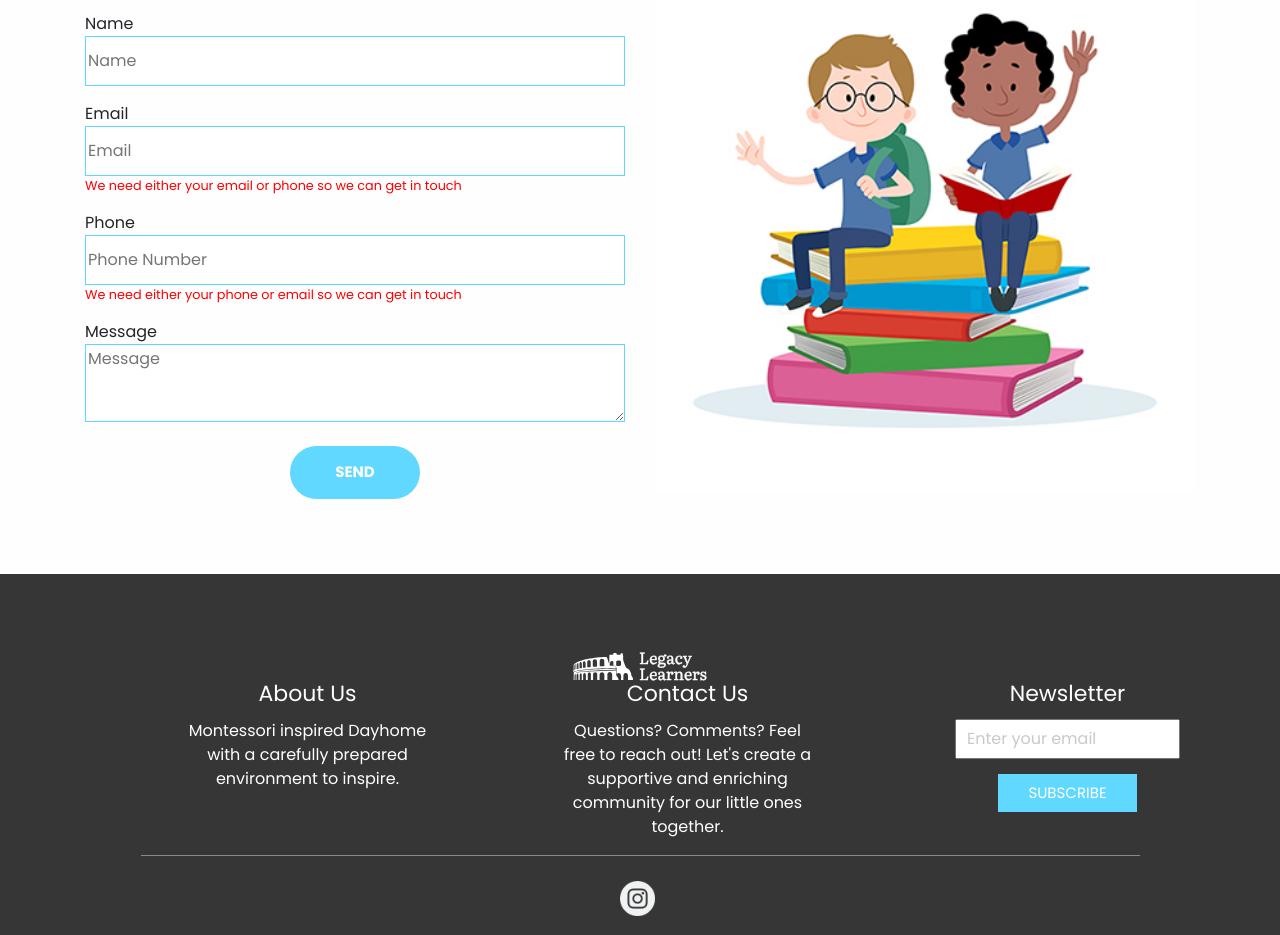
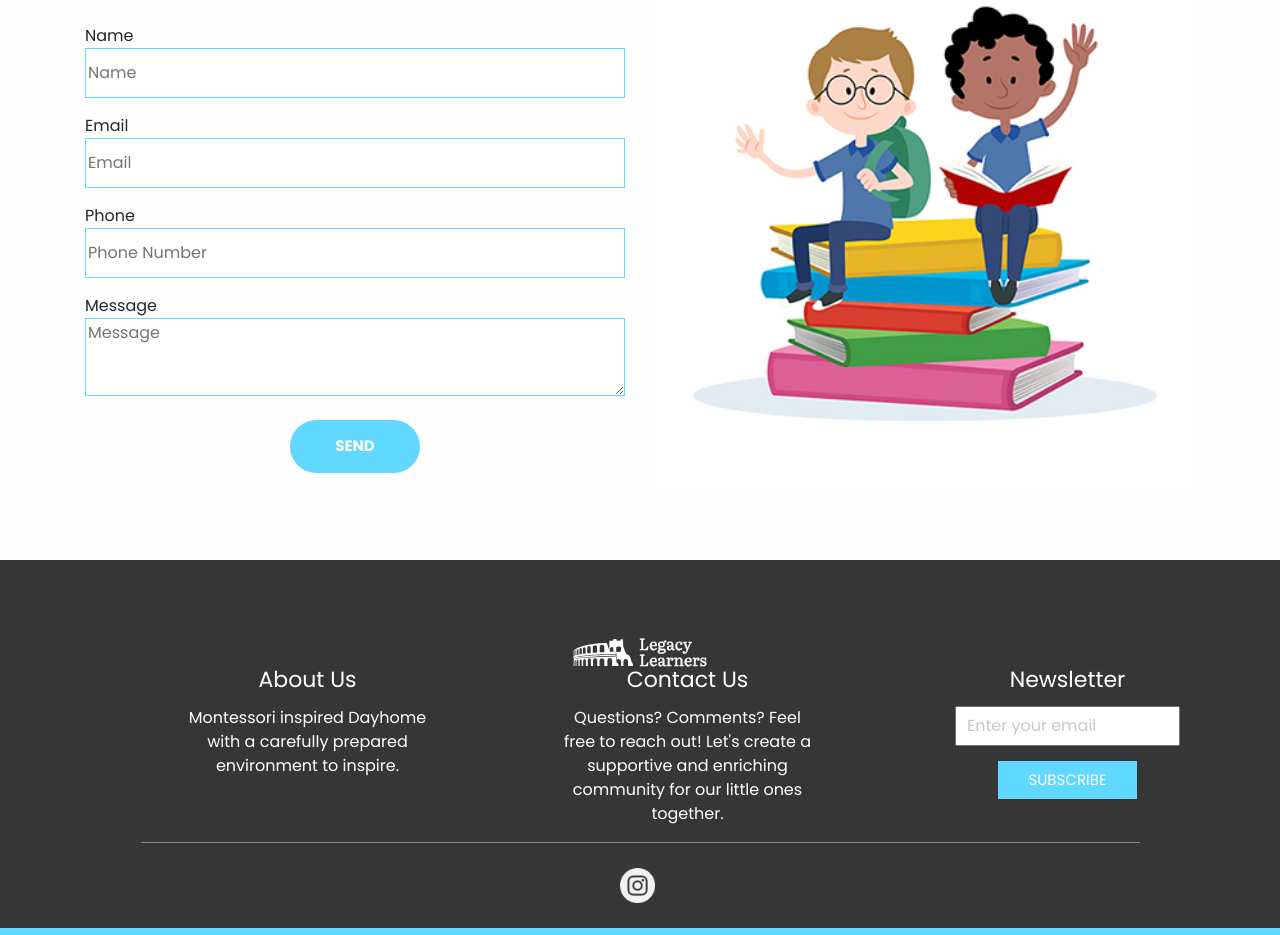
Before and after one commit to legacy-learners/legacy-learners.github.io, a React (Vite) app: page / in a window 1280 px wide. Shown: the part 4860-5795 px from the top of the page. Built offline with nearby package versions, Linux system fonts and the light colour scheme; no server answers.

Commit message:
fixing error messages

```diff
--- a/src/components/Contact.tsx
+++ b/src/components/Contact.tsx
@@ -101,7 +101,8 @@ export const Contact = () => {
                     })}
                   />
                   <small className="error">
-                    {!allVales.email && !allVales.tel
+                    {errors.email ||
+                    (errors.tel && !allVales.email && !allVales.tel)
                       ? "We need either your email or phone so we can get in touch"
                       : null}
                   </small>
@@ -116,7 +117,8 @@ export const Contact = () => {
                     })}
                   />
                   <small className="error">
-                    {!allVales.email && !allVales.tel
+                    {errors.email ||
+                    (errors.tel && !allVales.email && !allVales.tel)
                       ? "We need either your phone or email so we can get in touch"
                       : null}
                   </small>
```
